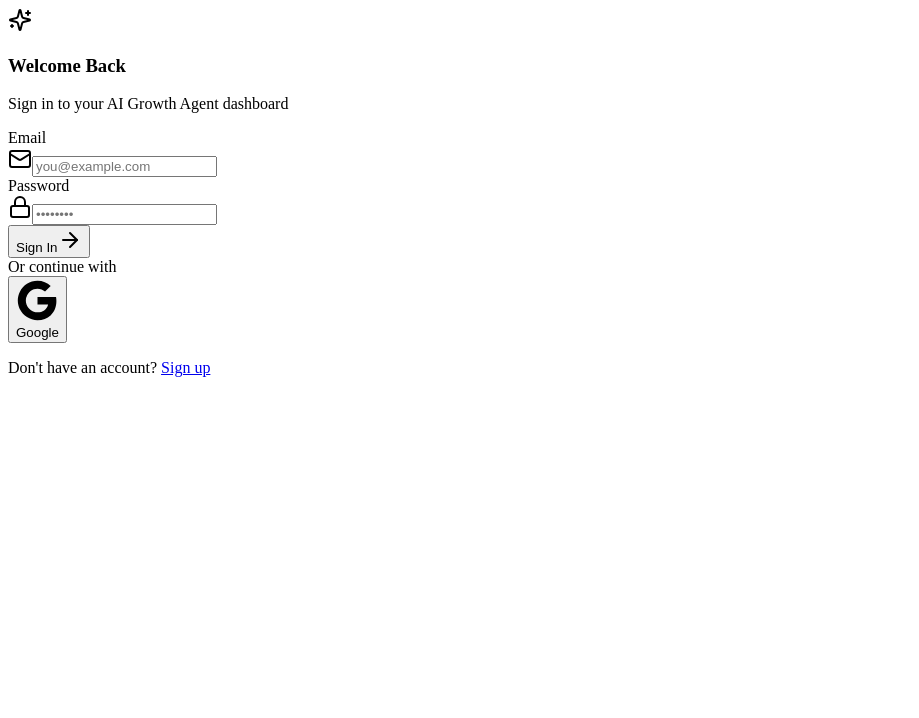
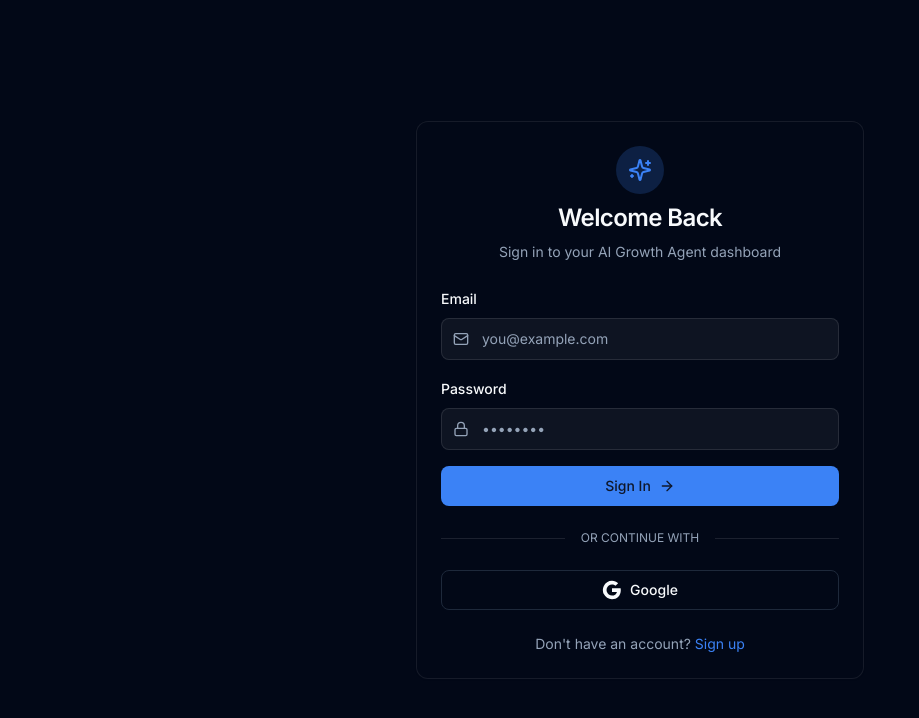
Before and after one commit to mrpawantech1/personal-ai-growth-agent, a Next.js app: page /login in a window 1280 px wide. Shown: the top 718 px of the page, without its empty margins (0-919 px from the left). Built offline with nearby package versions, Linux system fonts and the light colour scheme; no server answers.

Commit message:
Create layout.tsx

```diff
--- /dev/null
+++ b/app/layout.tsx
@@ -0,0 +1,30 @@
+import type { Metadata } from 'next';
+import { Inter } from 'next/font/google';
+import './globals.css';
+import { Providers } from '@/components/providers';
+
+const inter = Inter({ subsets: ['latin'] });
+
+export const metadata: Metadata = {
+  title: 'Personal AI Growth Agent',
+  description: 'Your AI-powered marketing team for SaaS growth',
+  icons: {
+    icon: '/favicon.ico',
+  },
+};
+
+export default function RootLayout({
+  children,
+}: {
+  children: React.ReactNode;
+}) {
+  return (
+    <html lang="en" className="dark" suppressHydrationWarning>
+      <body className={inter.className}>
+        <Providers>
+          {children}
+        </Providers>
+      </body>
+    </html>
+  );
+}
```
